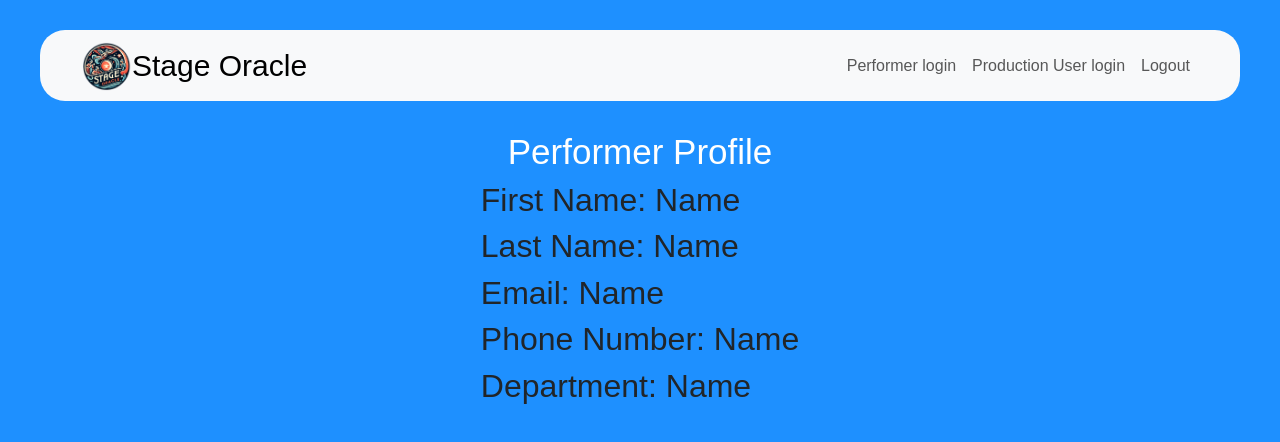
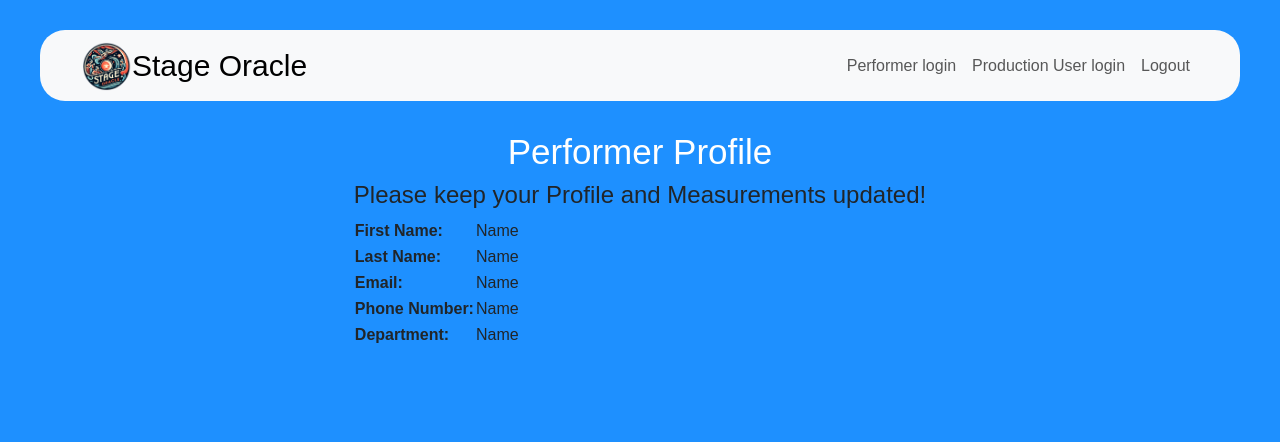
Before and after one commit to Emilsivertsson/stage-oracle-front, a React (Vite) app: page /performerProfile in a window 1280 px wide. Shown: the top 442 px of the page. Built offline with nearby package versions, Linux system fonts and the light colour scheme; no server answers.

Commit message:
refactor

```diff
--- a/src/Header.jsx
+++ b/src/Header.jsx
@@ -17,7 +17,8 @@ export default function Header() {
         cookies.remove("jwt");
         updateGlobalState({
             ...globalState,
-            loggedIn: false
+            loggedIn: false,
+            production: false,
         });
     }
 
@@ -30,7 +31,7 @@ export default function Header() {
                 <Navbar.Collapse id="basic-navbar-nav">
                     <Nav className="ml-auto">
 
-                        {globalState.loggedIn && <Nav.Link href="/awanChat">Ask the Oracle</Nav.Link>}
+                        {(globalState.loggedIn && globalState.production) && <Nav.Link href="/awanChat">Ask the Oracle</Nav.Link>}
 
                         <Nav.Link href="/loginPerformer">Performer login</Nav.Link>
                         <Nav.Link href="/loginProductionUser">Production User login</Nav.Link>
--- a/src/main.jsx
+++ b/src/main.jsx
@@ -32,6 +32,7 @@ const initialGlobalState = {
     costumeId: null,
     garmentId: null,
     loggedIn: false,
+    production: false,
 };
 
 function Main() {
--- a/src/production-user/LoginProductionUser.jsx
+++ b/src/production-user/LoginProductionUser.jsx
@@ -30,12 +30,12 @@ export default function LoginUser() {
                 const updatedUsernameCookie = cookies.get("username");
                 updateGlobalState({
                     ...globalState,
-                    loggedIn: true
+                    loggedIn: true,
+                    production: true
                 });
                 navigate(updatedUsernameCookie === "admin" ? "/adminProductionHome" : "/productionHome");
-            } else {
-                setErrorMessage("Login failed. Please try again.")
-                console.log("Login failed. Please try again.");
+            } else if (result.message.includes("400") || result.message.includes("404")) {
+                setErrorMessage("No user found");
             }
 
         } catch (error) {
--- a/src/registration-performer/LoginPerformer.jsx
+++ b/src/registration-performer/LoginPerformer.jsx
@@ -42,11 +42,8 @@ export default function LoginPerformer() {
                         navigate("/profileUpdate");
                     }
                 }
-
-
-            } else {
-                setErrorMessage("Login failed. Please try again.")
-                console.log("Login failed. Please try again.");
+            } else if (result.message.includes("400") || result.message.includes("404")) {
+                setErrorMessage("No user found");
             }
 
         } catch (error) {
@@ -82,8 +79,8 @@ export default function LoginPerformer() {
                 </Button>
             </Form>
             <br/>
-            {buttonClicked && !errorMessage && <p>Loading...</p>}
-            {errorMessage && <p>{errorMessage}</p>}
+            {buttonClicked && !errorMessage && <h3>Loading...</h3>}
+            {errorMessage && <h3>{errorMessage}</h3>}
 
             {/* eslint-disable-next-line react/no-unescaped-entities */}
             <p>Don't have an account?</p>
--- a/src/registration-performer/PerformerProfile.jsx
+++ b/src/registration-performer/PerformerProfile.jsx
@@ -23,11 +23,32 @@ export default function PerformerProfile() {
     return (
         <div>
             <h1 className="text-center">Performer Profile</h1>
-            <h2>First Name: {performer.firstName}</h2>
-            <h2>Last Name: {performer.lastName}</h2>
-            <h2>Email: {performer.email}</h2>
-            <h2>Phone Number: {performer.phoneNr}</h2>
-            <h2>Department: {performer.department}</h2>
+            <h4>Please keep your Profile and Measurements updated!</h4>
+
+            <table>
+                <tbody>
+                <tr>
+                    <td><strong>First Name:</strong></td>
+                    <td>{performer.firstName}</td>
+                </tr>
+                <tr>
+                    <td><strong>Last Name:</strong></td>
+                    <td>{performer.lastName}</td>
+                </tr>
+                <tr>
+                    <td><strong>Email:</strong></td>
+                    <td>{performer.email}</td>
+                </tr>
+                <tr>
+                    <td><strong>Phone Number:</strong></td>
+                    <td>{performer.phoneNr}</td>
+                </tr>
+                <tr>
+                    <td><strong>Department:</strong></td>
+                    <td>{performer.department}</td>
+                </tr>
+                </tbody>
+            </table>
         </div>
     );
 }
--- a/src/registration-performer/RegisterPerformer.jsx
+++ b/src/registration-performer/RegisterPerformer.jsx
@@ -11,6 +11,7 @@ export default function LoginPerformer() {
     const [acceptTerms, setAcceptTerms] = useState(false);
     const [isPasswordCorrect, setIsPasswordCorrect] = useState(false);
     const [passwordError, setPasswordError] = useState("");
+    const [errorMessage, setErrorMessage] = useState("");
     const navigate = useNavigate();
 
     const validatePassword = (password) => {
@@ -35,30 +36,27 @@ export default function LoginPerformer() {
         e.preventDefault();
         setButtonClicked(true);
 
-        if (!isPasswordCorrect || !acceptTerms) {
-            setRegistered(false);
-            return;
-        }
-
         try {
             const result = await registerPerformer(username, password);
             if (result.success) {
                 setRegistered(true);
                 navigate("/loginPerformer");
+            } else if (result.message === 'User already exists') {
+                setErrorMessage("User already exists");
+                setRegistered(false);
             } else {
-                setPasswordError("Registration failed. Please try again.");
+                setErrorMessage("Registration failed. Please try again.");
                 setRegistered(false);
             }
         } catch (error) {
-            console.log(error);
-            setPasswordError("Registration failed. Please try again.");
+            setErrorMessage("Registration failed. Please try again.");
             setRegistered(false);
         }
     }
 
     return (
         <main-div>
-            <h1>Register Performer</h1>
+            <h1>Register New Performer</h1>
             <Form className="form" onSubmit={handleSubmit}>
                 <Form.Group controlId="formBasicUsername">
                     <Form.Label>Username</Form.Label>
@@ -95,7 +93,7 @@ export default function LoginPerformer() {
                 </Form.Group>
                 <br/>
 
-                <Button id="registerBtn" variant="primary" type="submit" disabled={!acceptTerms || !acceptTerms}>
+                <Button id="registerBtn" variant="primary" type="submit" disabled={!acceptTerms || !isPasswordCorrect}>
                     Register
                 </Button>
             </Form>
@@ -108,7 +106,7 @@ export default function LoginPerformer() {
             {buttonClicked && (registered ? (
                 <h3>Registered..redirecting</h3>
             ) : (
-                <h3>Not Registered, Try again!</h3>
+                <h3>{errorMessage}</h3>
             ))}
         </main-div>
     );
```
